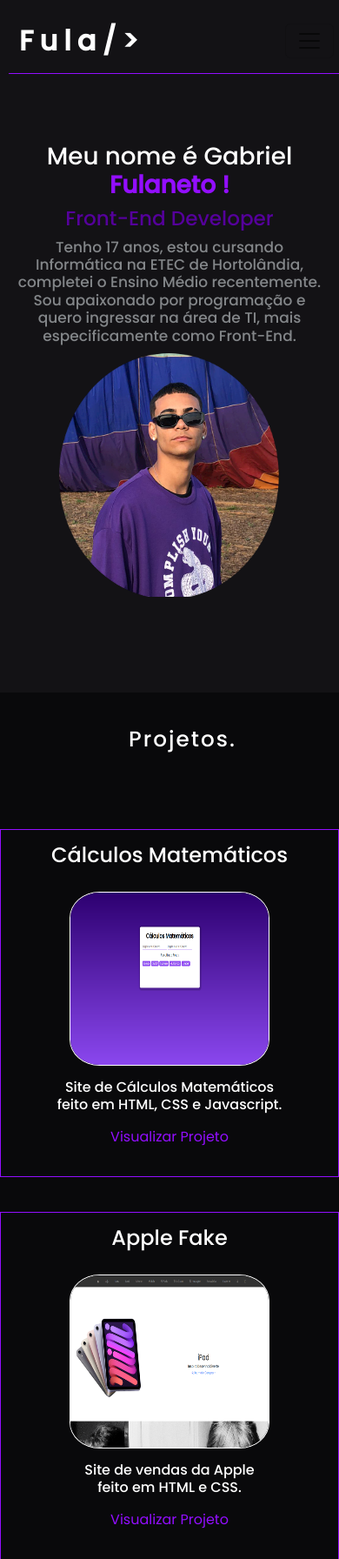
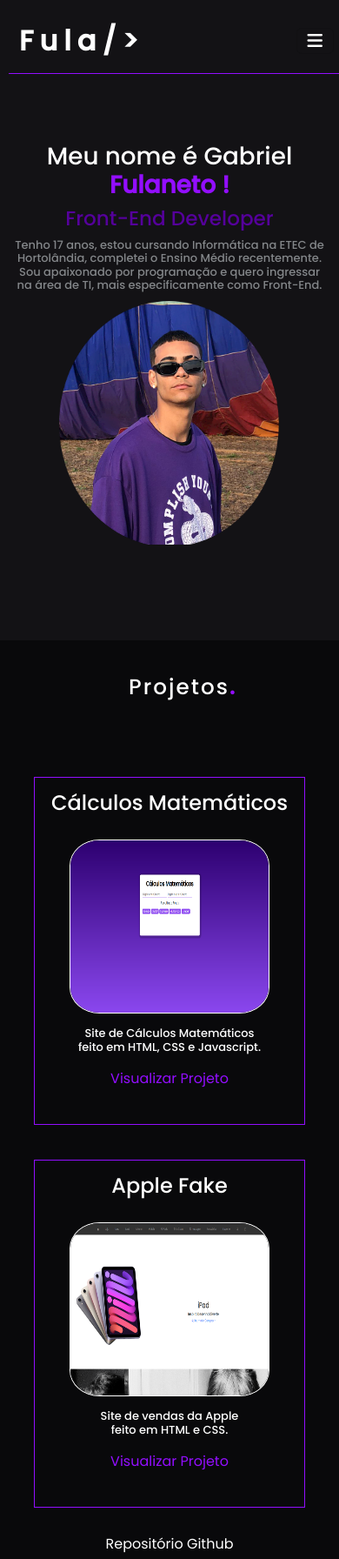
Before and after one commit to gabrielfula/Portfolio, a plain HTML site: page index.html in a window 390 px wide. Shown: the top 1792 px of the page at 87% size. Drawn offline with nearby package versions, Linux system fonts and the light colour scheme.

Commit message:
ajustando responsividade

```diff
--- a/index.html
+++ b/index.html
@@ -21,7 +21,9 @@
         <div class="container-fluid">
           <a class="navbar-brand logo" href="#">Fula/></a>
           <button class="navbar-toggler" type="button" data-bs-toggle="collapse" data-bs-target="#navbarNav" aria-controls="navbarNav" aria-expanded="false" aria-label="Toggle navigation">
-            <span class="navbar-toggler-icon"></span>
+            <span>
+              <i class="fa-solid fa-bars"></i>
+            </span>
           </button>
           <div class="collapse navbar-collapse" id="navbarNav">
             <ul class="navbar-nav">
@@ -62,7 +64,7 @@
 <!-- PROJETOS -->
 
     <section class="projects" id="Portfólio" data-anime="left">
-      <h2 class="text-center">Projetos.</h2>
+      <h2 class="text-center">Projetos<strong>.</strong></h2>
       <div class="container text-center">
         <div class="row grid-projects">
           <div class="col-md-4 project-layout">
@@ -90,7 +92,7 @@
       <div class="container text-center">
         <div class="row">
           <div class="col-md-6">
-            <h2>Conhecimentos.</h2>
+            <h2>Conhecimentos<strong>.</strong></h2>
             <h6>Esses foram os meus apredizados em 1 ano de estudo</h6>
             <h5 id="text" >* Passe o Mouse por cima *</h5>
           </div>
@@ -120,7 +122,7 @@
 
     <footer>
       <div class="space-footer">
-        <h2>Contatos.</h2>
+        <h2 id="Contato">Contatos<strong>.</strong></h2>
         <div class="list-contacts">
           <ul class="list-contacts">
             <li><a href="https://github.com/gabrielfula?tab=repositories" target="_blank"><i class="fa-brands fa-github"></i> Github</a></li>
--- a/script.js
+++ b/script.js
@@ -1,7 +1,7 @@
 window.sr = ScrollReveal();
 
 sr.reveal(".projects", {
-    duration: 5000,
+    duration: 3000,
     delay: 1000
 });
 
--- a/style.css
+++ b/style.css
@@ -225,10 +225,36 @@ section.conhecimentos {
 .list-contacts ul li i,
 .list-contacts ul li i:hover {
     color: #930eff;
-    font-size: 20px;
+    font-size: 15px;
 }
 
 
 .list-contacts ul li a {
     color: #fff;
 }
+
+strong {
+    color: #930eff;
+}
+
+/* RESPONSIVIDADE > 992PX*/
+
+
+@media (max-width: 991px){
+    .about .text-home h6 {
+        font-size: 13px;
+    }
+
+    .projects .project-layout  {
+        width: 80%;
+    }
+
+    h6 {
+        font-size: 13px;
+    }
+
+    .conhecimentos i {
+        font-size: 4rem;
+        padding-bottom: 40px;
+    }
+}
```
